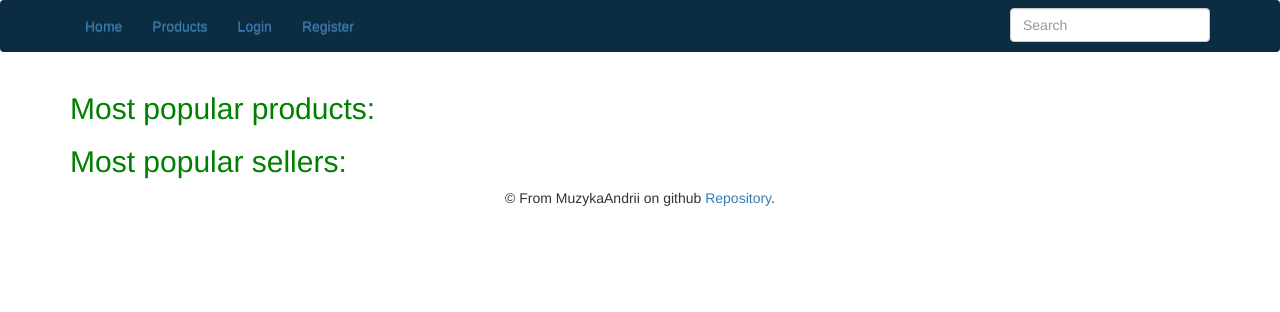
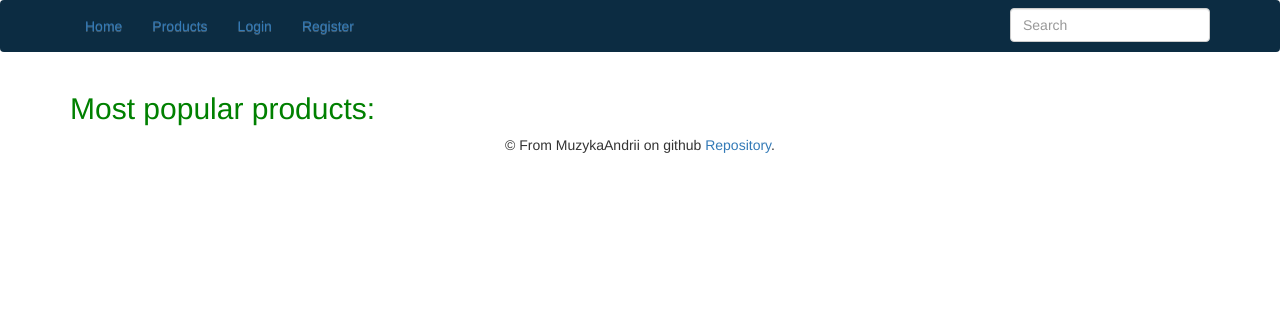
Before and after one commit to MuzykaAndrii/flask-online-shop, a Flask app: page / in a window 1280 px wide. Shown: the top 312 px of the page. Run offline with Flask 2, Linux system fonts and the light colour scheme; data that the repository does not hold is empty; some libraries are stand-ins or nearby versions.

Commit message:
products list now shows ordered by date publicated

```diff
--- a/app/products/blueprint.py
+++ b/app/products/blueprint.py
@@ -65,7 +65,7 @@ def get_products():
         products = Product.query.filter(Product.title.contains(search_query) | Product.description.contains(search_query)).paginate(page=page, per_page=POSTS_PER_PAGE)
     else:
         #paginate simply
-        products = Product.query.paginate(page=page, per_page=POSTS_PER_PAGE)
+        products = Product.query.order_by(Product.date_posted).paginate(page=page, per_page=POSTS_PER_PAGE)
 
     return render_template('products/products.html', title='Products', products=products)
 
--- a/app/templates/index.html
+++ b/app/templates/index.html
@@ -25,13 +25,9 @@
 <h2 class="important">Most popular products: </h2>
 {% for product in products %}
 <div class="post">
-  <h2><a href="{{ url_for('products.product', product_id=product.id) }}">{{product.title}}</a> {{product.price}}$ </h2>
+  <h4><a href="{{ url_for('products.product', product_id=product.id) }}">{{product.title}}</a> {{product.price}}$ </h4>
   <p>{{ product.description | truncate(100)}}</p>
   <b>{{ product.views}} people saw this.</b>
 </div>
 {% endfor %}
-
-<h2 class="important">Most popular sellers: </h2>
-{# TODO: list of most popular sellers #}
-
 {% endblock %}
--- a/app/views.py
+++ b/app/views.py
@@ -43,7 +43,7 @@ def save_picture(form_picture):
 @app.route('/')
 @app.route('/index')
 def index():
-    products = db.session.query(Product).order_by(Product.views.desc()).limit(3)
+    products = db.session.query(Product).order_by(Product.views.desc()).limit(4)
     return render_template('index.html', products=products)
 
 
```
Also changed, not shown: site.db.
